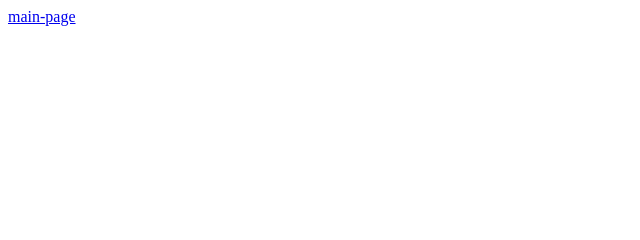
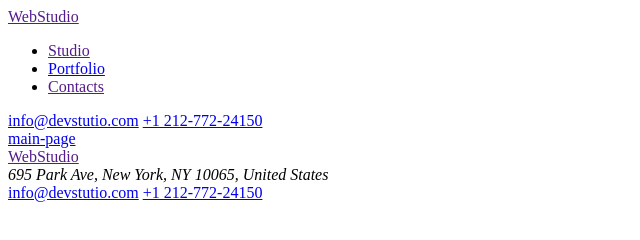
Before and after one commit to wielembe/wielembe-goit-markup-hw-02, a plain HTML site: page portfolio.html in a window 1280 px wide. Shown: the whole page, without its empty margins (0-640 px from the left). Drawn offline with Linux system fonts and the light colour scheme.

Commit message:
setting a skelleton
adding pictures, setting up footer and header on Portfolio page

```diff
--- a/portfolio.html
+++ b/portfolio.html
@@ -3,7 +3,29 @@
     <head>
         <title>corporate sub-page</title>
     </head>
+    <header>
+        <a class="logo" href="">WebStudio</a>
+        <nav>
+            <ul class="nav-menu">
+                <li><a class="list-primary-item" href="">Studio</a></li>
+                <li>
+                    <a class="list-primary-item" href="./portfolio.html"
+                        >Portfolio</a
+                    >
+                </li>
+                <li><a class="list-primary-item" href="">Contacts</a></li>
+            </ul>
+        </nav>
+        <a href="mailto:info@devstutio.com">info@devstutio.com</a>
+        <a href="phone:+121277224150">+1 212-772-24150</a>
+    </header>
     <body>
         <a href="./index.html">main-page</a>
     </body>
+    <footer>
+        <a class="logo" href="">WebStudio</a>
+        <address>695 Park Ave, New York, NY 10065, United States</address>
+        <a href="mailto:info@devstutio.com">info@devstutio.com</a>
+        <a href="phone:+121277224150">+1 212-772-24150</a>
+    </footer>
 </html>
```
Also changed, not shown: images/port1.jpg (added), images/port2.jpg (added), images/port3.jpg (added), images/port4.jpg (added), images/port5.jpg (added), images/port6.jpg (added), images/port7.jpg (added), images/port8.jpg (added), images/port9.jpg (added).
